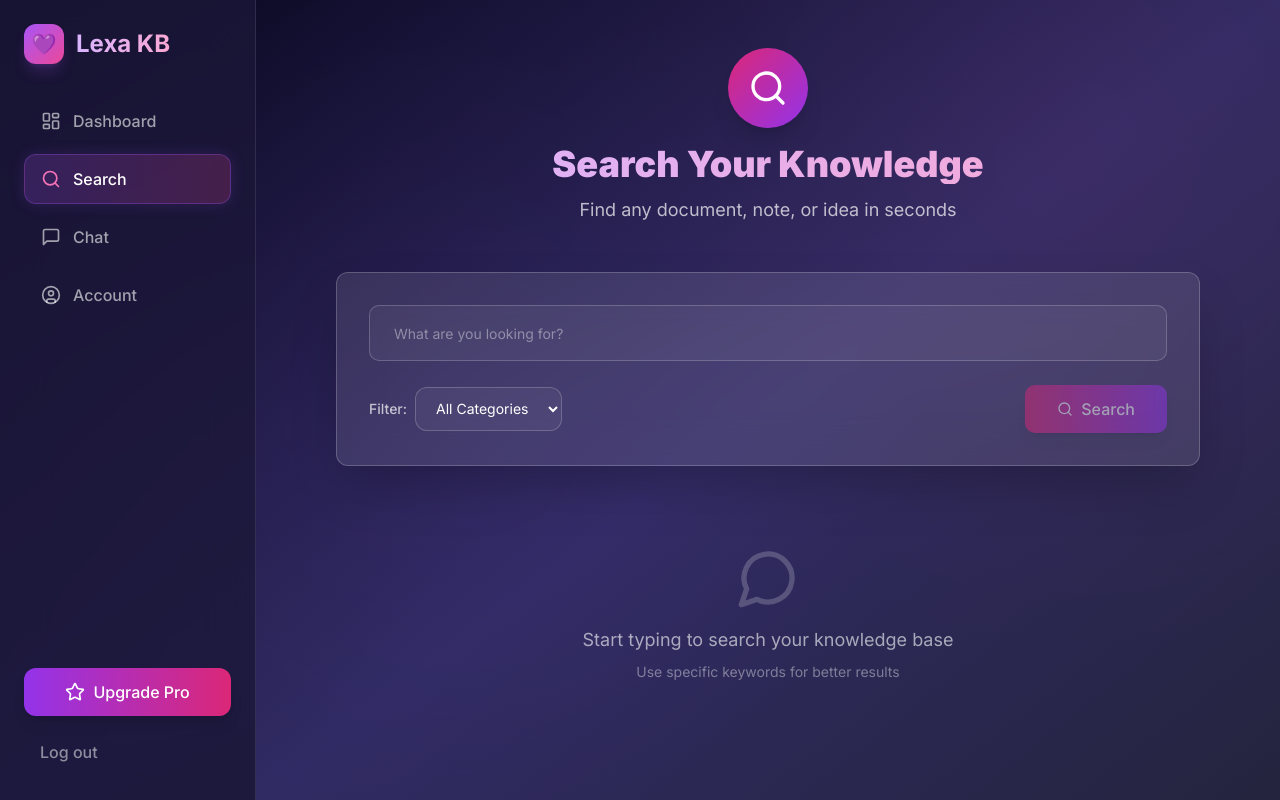
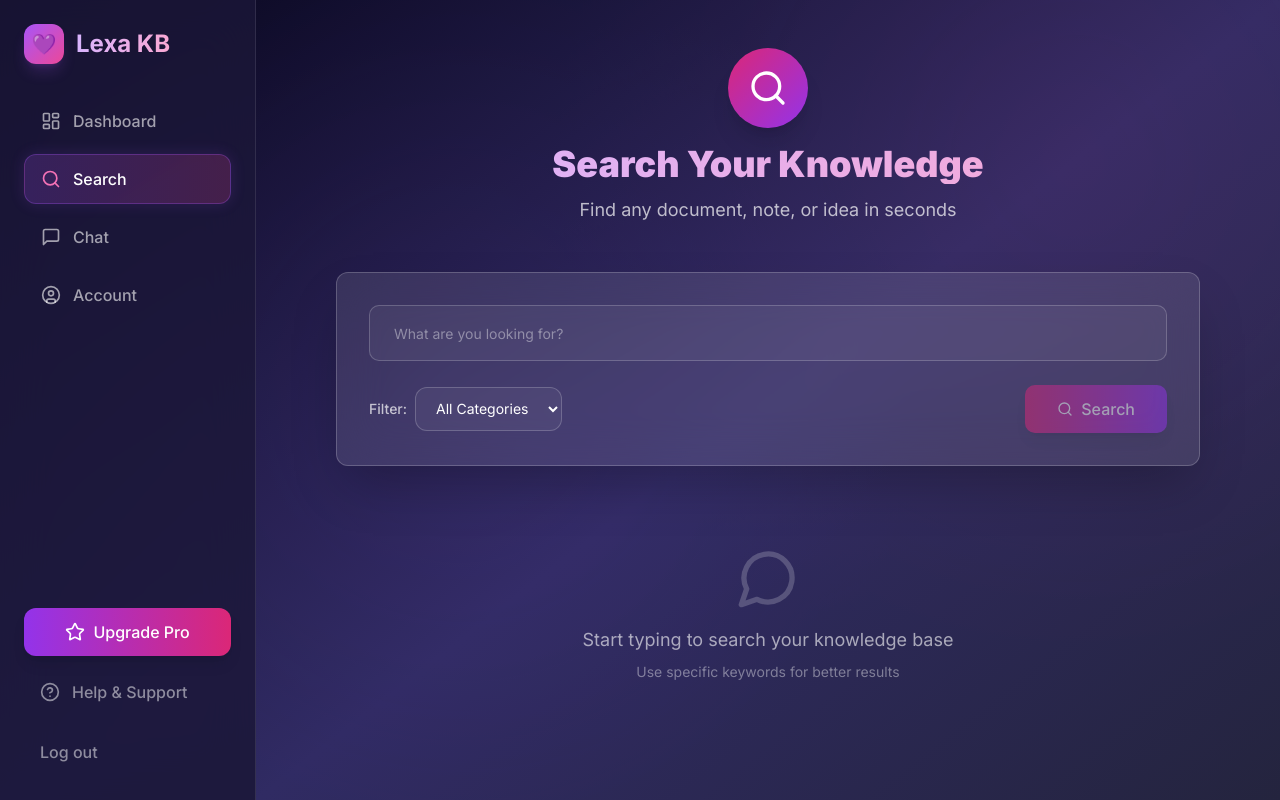
Before and after one commit to vindepemarte/lexa-kb, a Next.js app: page /dashboard/search in a window 1280 px wide. Built offline with nearby package versions, Linux system fonts and the light colour scheme.

Commit message:
ux: add Help & Support link to sidebar

```diff
--- a/src/app/dashboard/layout.tsx
+++ b/src/app/dashboard/layout.tsx
@@ -6,7 +6,8 @@ import {
     Search,
     MessageSquare,
     Star,
-    UserCircle
+    UserCircle,
+    HelpCircle
 } from 'lucide-react';
 
 export default function DashboardLayout({
@@ -81,6 +82,14 @@ export default function DashboardLayout({
                         <span>Upgrade Pro</span>
                     </button>
 
+                    <a
+                        href="mailto:lexa@hellolexa.space"
+                        className="w-full flex items-center space-x-3 px-4 py-3 text-white/50 hover:text-white hover:bg-white/5 rounded-xl transition-all font-medium"
+                    >
+                        <HelpCircle className="w-5 h-5" />
+                        <span>Help & Support</span>
+                    </a>
+
                     <button
                         onClick={handleLogout}
                         className="w-full px-4 py-3 text-white/50 hover:text-white hover:bg-white/5 rounded-xl transition-all font-medium text-left"
```
